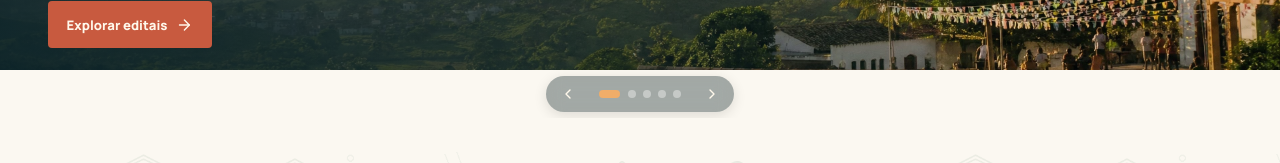
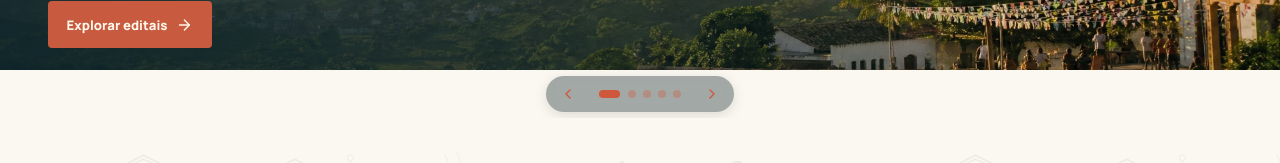
Before and after one commit to GustavoDevGTI/Editais-Culturais, a React (Vite) app: page / in a window 1280 px wide. Shown: the part 330-493 px from the top of the page. Built offline with nearby package versions, Linux system fonts and the light colour scheme.

Commit message:
Adapta controlador às cores dos banners

```diff
--- a/src/components/Hero.module.css
+++ b/src/components/Hero.module.css
@@ -111,22 +111,20 @@
 }
 
 .controls {
+  --control-accent: var(--terracotta);
+
   display: flex;
   min-height: 3rem;
   align-items: center;
   justify-content: center;
   border: 0;
   background: var(--paper);
-  color: var(--cream);
+  color: var(--control-accent);
   transition: color 0.35s ease;
 }
 
-.photoControls {
-  color: var(--cream);
-}
-
-.artControls {
-  color: #9f1d45;
+:global(html[data-contrast="high"]) .controls {
+  --control-accent: #ffd800 !important;
 }
 
 .controlPanel {
@@ -154,11 +152,7 @@
 }
 
 .controlPanel > button:hover {
-  background: rgb(255 255 255 / 10%);
-}
-
-.artControls .controlPanel > button:hover {
-  background: rgb(161 26 69 / 9%);
+  background: color-mix(in srgb, var(--control-accent) 10%, transparent);
 }
 
 .controls svg {
@@ -177,21 +171,14 @@
   border: 0;
   border-radius: 50%;
   padding: 0;
-  background: rgb(255 255 255 / 38%);
+  background: color-mix(in srgb, var(--control-accent) 34%, transparent);
+  transition: background 0.35s ease, width 0.2s ease;
 }
 
 .indicators button.current {
   width: 1.35rem;
   border-radius: 999px;
-  background: var(--apricot);
-}
-
-.artControls .indicators button {
-  background: rgb(159 29 69 / 30%);
-}
-
-.artControls .indicators button.current {
-  background: #2f9d85;
+  background: var(--control-accent);
 }
 
 .mobileArrow { display: none; }
--- a/src/components/Hero.tsx
+++ b/src/components/Hero.tsx
@@ -1,8 +1,16 @@
 import { ArrowRight, ChevronLeft, ChevronRight } from "lucide-react";
+import type { CSSProperties } from "react";
 import { useEffect, useState } from "react";
 import styles from "./Hero.module.css";
 
 const slideCount = 5;
+const slideControlColors = [
+  "#cf573b",
+  "#cf2e4a",
+  "#c8750a",
+  "#2b6353",
+  "#cf2f4b",
+] as const;
 
 interface HeroProps {
   onExplore: () => void;
@@ -171,7 +179,10 @@ export function Hero({ onExplore }: HeroProps) {
         </button>
       </div>
 
-      <div className={`${styles.controls} ${activeSlide === 1 || activeSlide === 2 || activeSlide === 4 ? styles.artControls : styles.photoControls}`}>
+      <div
+        className={styles.controls}
+        style={{ "--control-accent": slideControlColors[activeSlide] } as CSSProperties}
+      >
         <div className={styles.controlPanel}>
           <button type="button" onClick={showPrevious} aria-label="Banner anterior">
             <ChevronLeft aria-hidden="true" />
```
